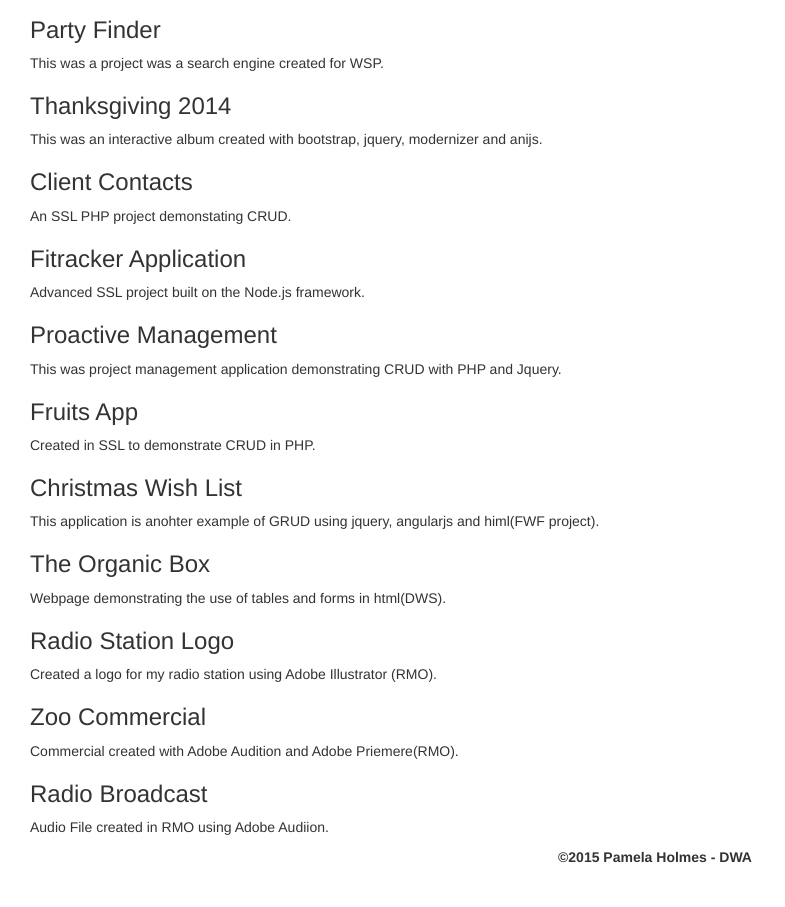
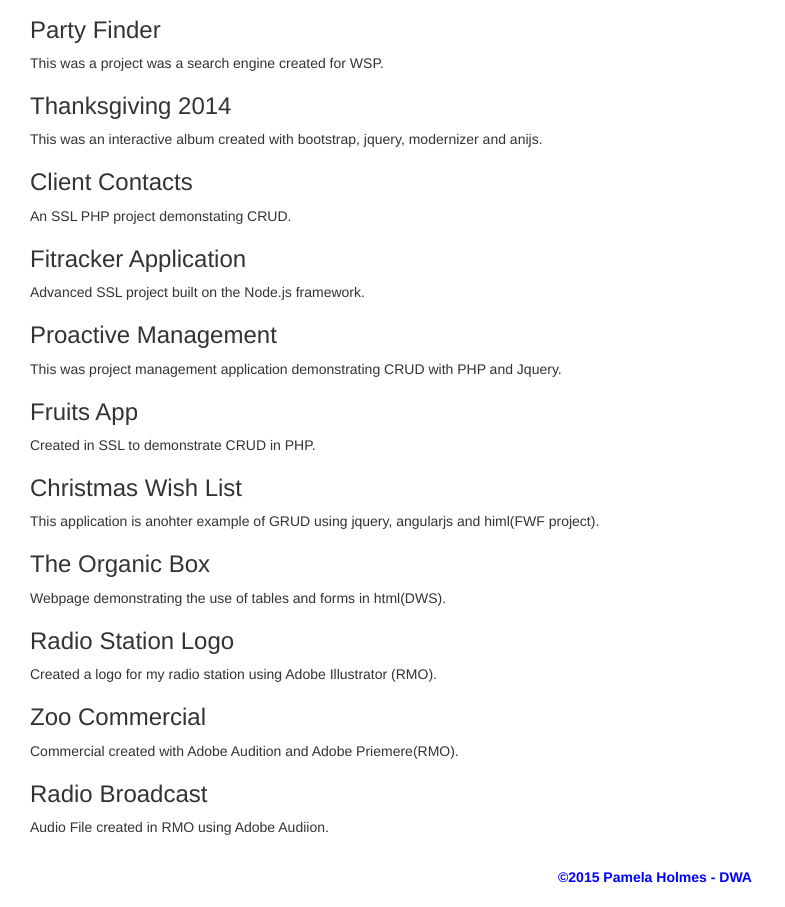
Before and after one commit to phfullsail/DWA, a plain HTML site: page index.html in a window 1280 px wide. Shown: the part 63-970 px from the top of the page, without its empty margins (0-785 px from the left). Before the commit the page ends 930 px from the top, so only its background shows below. Drawn offline with nearby package versions, Linux system fonts and the light colour scheme.

Commit message:
styling the index.html footer

```diff
--- a/css/style.css
+++ b/css/style.css
@@ -5,4 +5,6 @@ body {
 footer {
 	text-align: center;
 	font-weight: bold;
+	padding: 20px 0px;
+	color: blue;
 }
```
